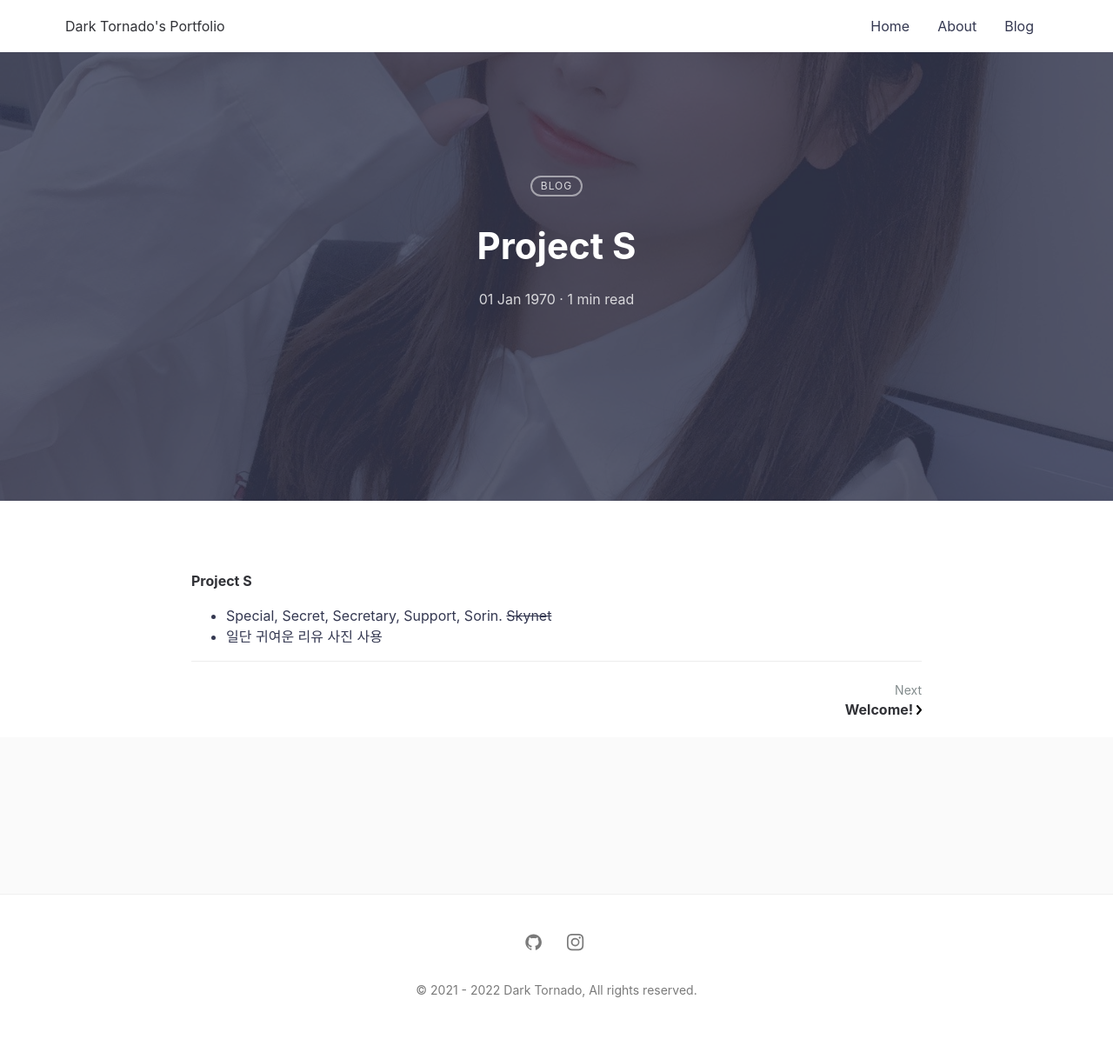
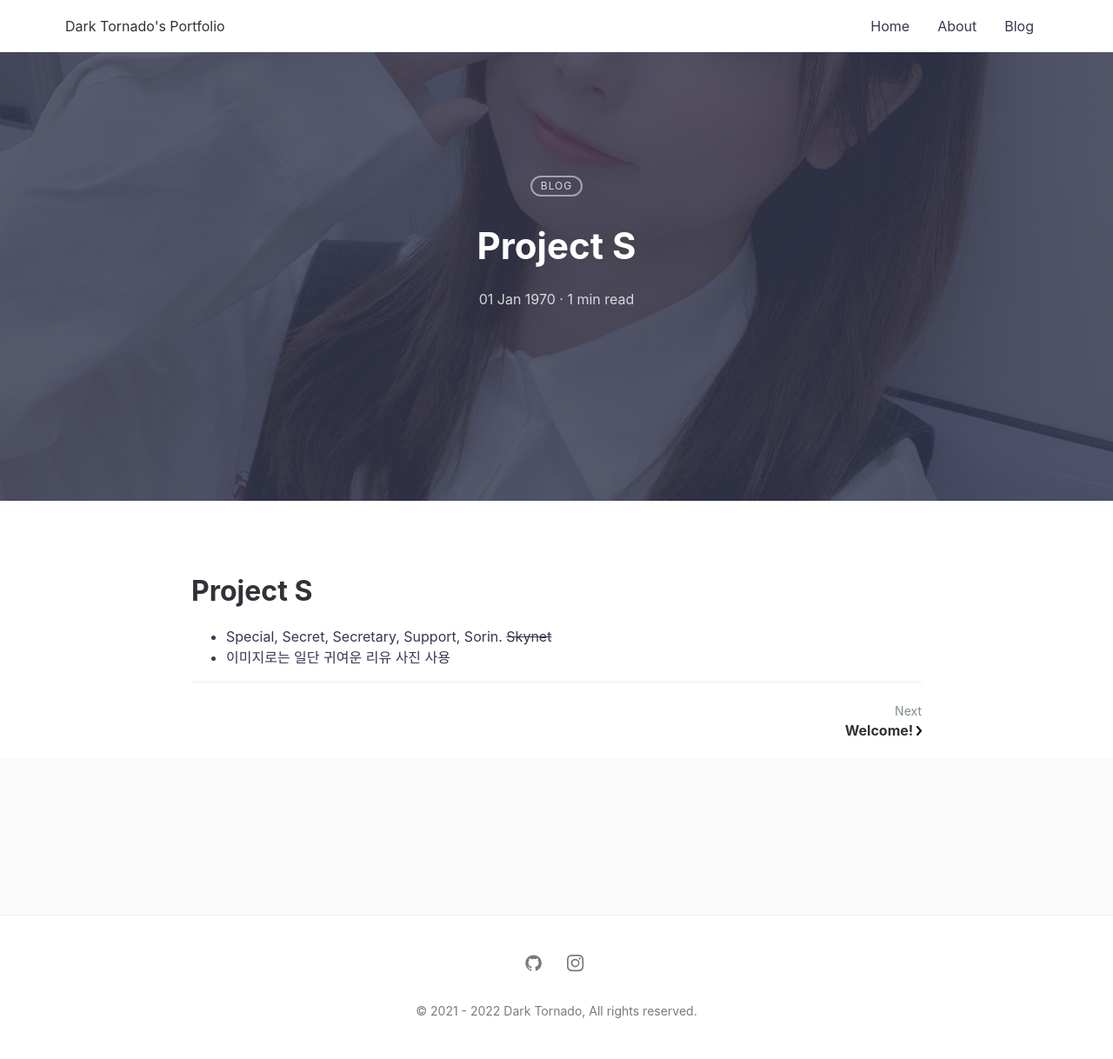
Before and after one commit to DarkTornado/Portfolio, a Jekyll site: the page built from _posts/1970-01-01-project-s.md, in a window 1280 px wide. Shown: the whole page at 87% size. Built offline with Jekyll 4.4.1, drawn with Linux system fonts in a browser that asks for light colours; comment, search, counter and statistics services are not loaded; before the commit the page ends 1194 px from its top, so only the background shows below that.

Commit message:
Update 1970-01-01-project-s.md

```diff
--- a/_posts/1970-01-01-project-s.md
+++ b/_posts/1970-01-01-project-s.md
@@ -5,6 +5,6 @@ categories: blog
 featured-img: Liyuu.jpg
 ---
 
-#### Project S
+# Project S
 * Special, Secret, Secretary, Support, Sorin. <s>Skynet</s>
-* 일단 귀여운 리유 사진 사용
+* 이미지로는 일단 귀여운 리유 사진 사용
```
